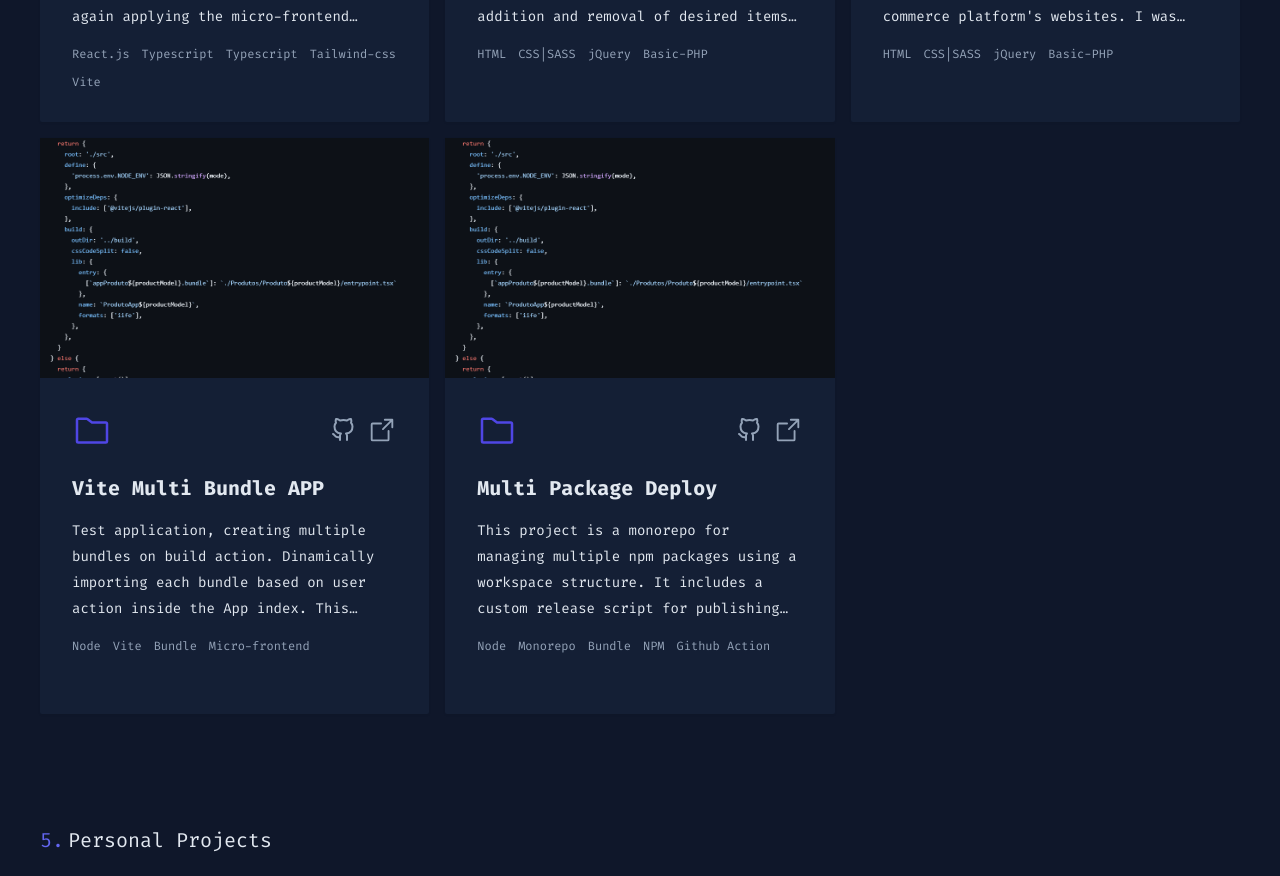
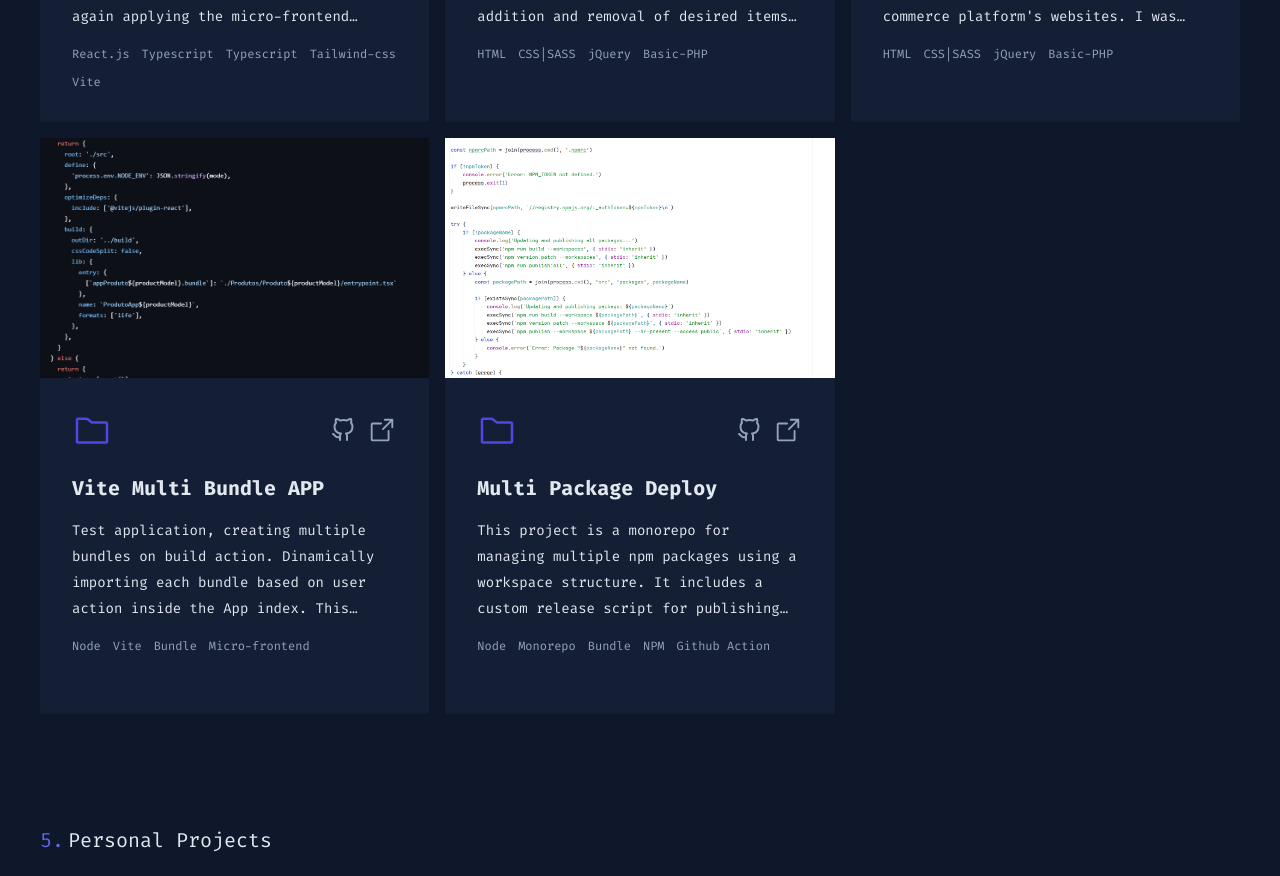
Before and after one commit to lucasdebeterco/lucasdebeterco-dev, a Next.js app: page / in a window 1280 px wide. Shown: the part 3340-4216 px from the top of the page. Built offline with nearby package versions, Linux system fonts and the light colour scheme.

Commit message:
multi package deploy images

```diff
--- a/src/app/components/projects/data/professional-achievements.ts
+++ b/src/app/components/projects/data/professional-achievements.ts
@@ -114,7 +114,8 @@ export const professionalAchievements: CardItemProps[] = [
         title: 'Multi Package Deploy',
         description: 'This project is a monorepo for managing multiple npm packages using a workspace structure. It includes a custom release script for publishing packages to npm and a GitHub Actions workflow for automated CI/CD.',
         imageSrc: [
-            '/professional-achievements/vite-multi-bundle-test/code.png'
+            '/professional-achievements/multi-package-deploy/code.png',
+            '/professional-achievements/multi-package-deploy/npm.png'
         ],
         githubLink: 'https://github.com/lucasdebeterco/multi-package-deploy',
         productionLink: 'https://multi-package-deploy.lucasdebeterco.dev/',
```
Also changed, not shown: public/professional-achievements/multi-package-deploy/code.png (added), public/professional-achievements/multi-package-deploy/npm.png (added).
